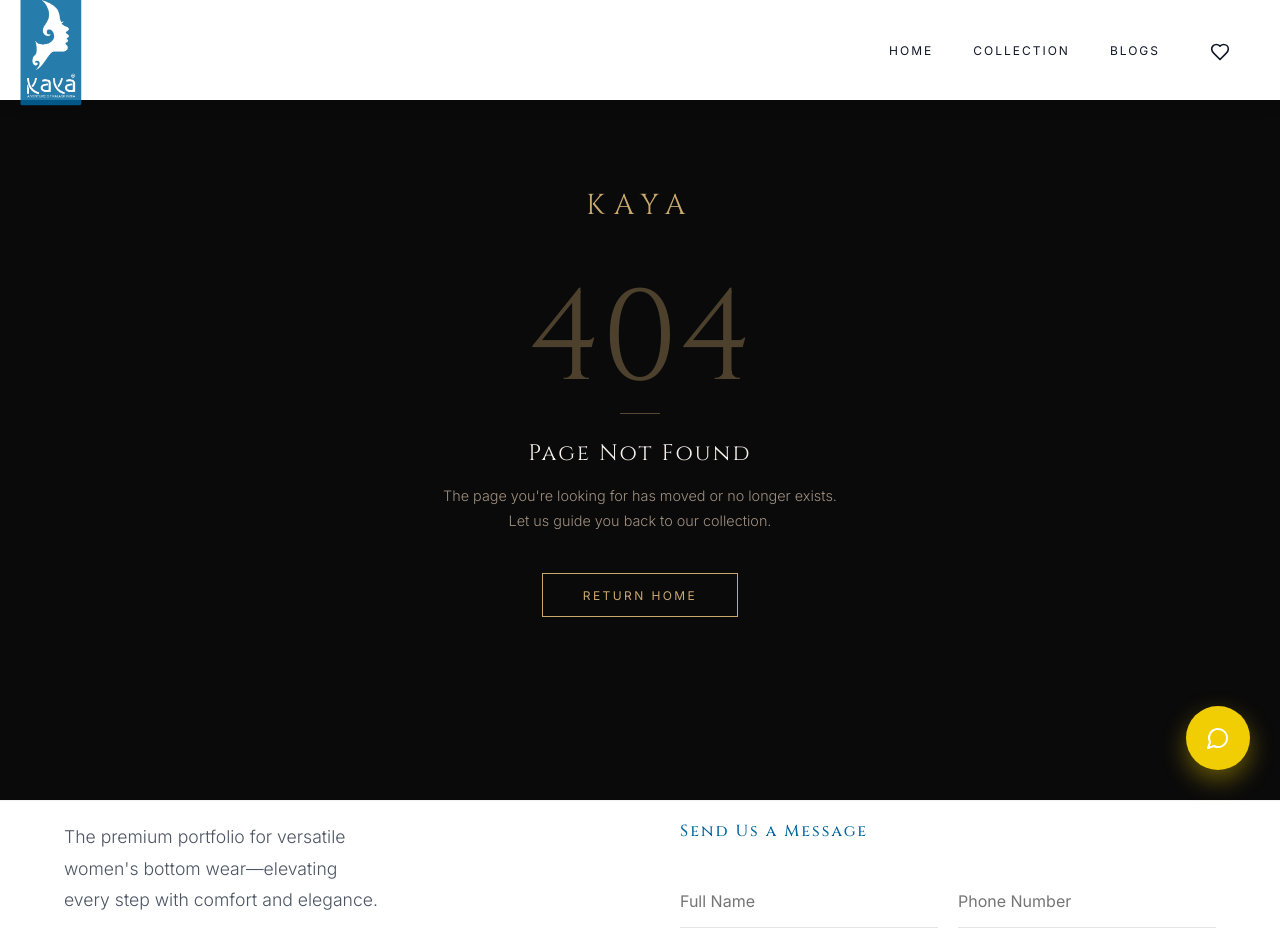
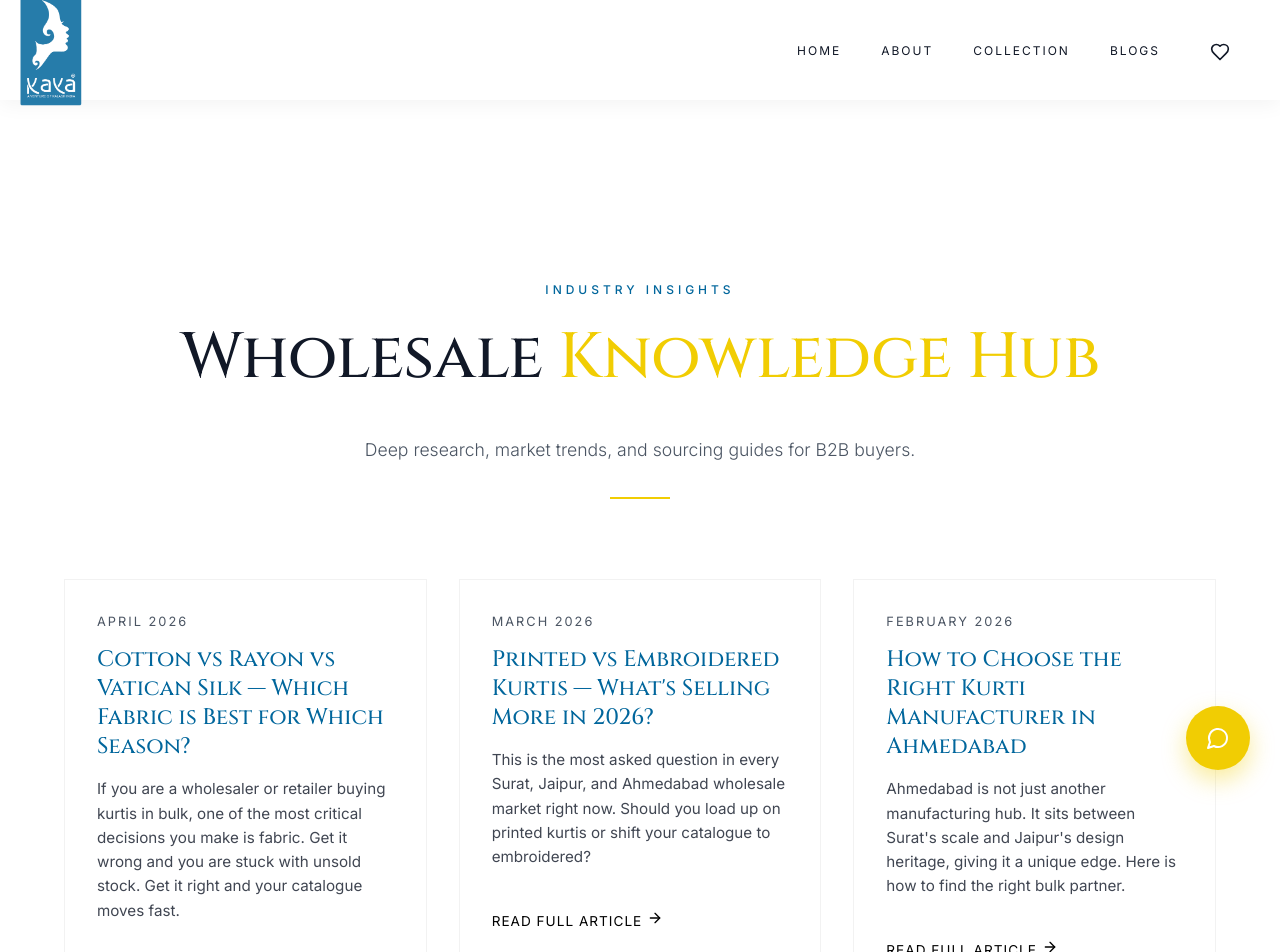
Before and after one commit to maahirgit/Kaya, a React (Vite) app: page /blogs in a window 1280 px wide. Shown: the top 952 px of the page. Built offline with nearby package versions, Linux system fonts and the light colour scheme.

Commit message:
feat: implement SEO URL architecture and fix metadata tags

```diff
--- a/src/App.jsx
+++ b/src/App.jsx
@@ -4,6 +4,8 @@
 import Home from './components/Home'
 import CollectionPage from './components/CollectionPage'
 import WishlistPage from './components/WishlistPage'
+import AboutPage from './components/AboutPage'
+import BlogsPage from './components/BlogsPage'
 import NotFound from './components/NotFound'
 import Footer from './components/Footer'
 import FloatingWhatsApp from './components/FloatingWhatsApp'
@@ -63,7 +65,10 @@
 
       <Routes>
         <Route path="/" element={<Home />} />
+        <Route path="/about" element={<AboutPage />} />
         <Route path="/collection" element={<CollectionPage />} />
+        <Route path="/blogs" element={<BlogsPage />} />
+        <Route path="/blogs/:id" element={<Home />} />
         <Route path="/wishlist" element={<WishlistPage />} />
         <Route path="*" element={<NotFound />} />
       </Routes>
--- /dev/null
+++ b/src/components/AboutPage.jsx
@@ -0,0 +1,20 @@
+import { useEffect } from 'react'
+import AboutUs from './AboutUs'
+import SEO from './SEO'
+
+export default function AboutPage() {
+  useEffect(() => {
+    window.scrollTo(0, 0)
+  }, [])
+
+  return (
+    <div style={{ paddingTop: '100px', paddingBottom: '60px' }}>
+      <SEO
+        title="About Us | Kaya"
+        description="Learn about Kaya's fast-fashion manufacturing engine in Ahmedabad."
+        url="https://yourdomain.com/about"
+      />
+      <AboutUs />
+    </div>
+  )
+}
--- a/src/components/BlogSection.jsx
+++ b/src/components/BlogSection.jsx
@@ -1,9 +1,29 @@
-import { useState } from 'react'
+import { useState, useEffect } from 'react'
 import { X, ArrowRight } from 'lucide-react'
 import { blogs } from '../data/blogs'
 
 export default function BlogSection() {
   const [activeBlog, setActiveBlog] = useState(null)
+
+  useEffect(() => {
+    // If URL has a blog ID, open it automatically
+    const path = window.location.pathname
+    if (path.startsWith('/blogs/') && path.length > 7) {
+      const blogId = path.split('/blogs/')[1]
+      const blog = blogs.find(b => b.id === blogId)
+      if (blog) setActiveBlog(blog)
+    }
+  }, [])
+
+  const handleOpenBlog = (blog) => {
+    setActiveBlog(blog)
+    window.history.pushState(null, '', `/blogs/${blog.id}`)
+  }
+
+  const handleCloseBlog = () => {
+    setActiveBlog(null)
+    window.history.pushState(null, '', '/')
+  }
 
   return (
     <section className="blog-section section-padding" id="blog">
@@ -20,6 +40,11 @@
             <div
               key={blog.id}
               className={`blog-card reveal-up delay-${(idx % 3) + 1}`}
+              onClick={() => handleOpenBlog(blog)}
+              style={{ cursor: 'pointer' }}
+              role="button"
+              tabIndex="0"
+              onKeyDown={(e) => { if (e.key === 'Enter') handleOpenBlog(blog) }}
             >
               <div className="blog-card-content">
                 <span className="blog-date">{blog.date}</span>
@@ -27,7 +52,10 @@
                 <p className="blog-excerpt">{blog.excerpt}</p>
                 <button
                   className="btn-text mt-sm"
-                  onClick={() => setActiveBlog(blog)}
+                  onClick={(e) => {
+                    e.stopPropagation();
+                    handleOpenBlog(blog);
+                  }}
                 >
                   Read Full Article <ArrowRight size={16} />
                 </button>
@@ -37,11 +65,10 @@
         </div>
       </div>
 
-
       {activeBlog && (
-        <div className="modal-overlay" onClick={() => setActiveBlog(null)}>
+        <div className="modal-overlay" onClick={handleCloseBlog}>
           <div className="modal-content blog-modal" onClick={e => e.stopPropagation()}>
-            <button className="modal-close" onClick={() => setActiveBlog(null)} aria-label="Close">
+            <button className="modal-close" onClick={handleCloseBlog} aria-label="Close">
               <X />
             </button>
             <div className="blog-modal-header">
--- /dev/null
+++ b/src/components/BlogsPage.jsx
@@ -0,0 +1,20 @@
+import { useEffect } from 'react'
+import BlogSection from './BlogSection'
+import SEO from './SEO'
+
+export default function BlogsPage() {
+  useEffect(() => {
+    window.scrollTo(0, 0)
+  }, [])
+
+  return (
+    <div style={{ paddingTop: '100px', paddingBottom: '60px' }}>
+      <SEO
+        title="Blogs & Industry Insights | Kaya"
+        description="Deep research, market trends, and sourcing guides for B2B buyers."
+        url="https://yourdomain.com/blogs"
+      />
+      <BlogSection />
+    </div>
+  )
+}
--- a/src/components/Home.jsx
+++ b/src/components/Home.jsx
@@ -4,18 +4,10 @@
 import Catalogue from '../components/Catalogue'
 import BlogSection from '../components/BlogSection'
 
-import SEO from '../components/SEO'
-
 export default function Home() {
 
   return (
     <>
-      <SEO
-        title="Kaya | Premium Women's Bottom Wear Portfolio"
-        description="Discover Kaya's premium women's bottom wear. A curated portfolio of high-end leggings, pencil pants, and designer plazos."
-        keywords="women bottom wear, premium leggings, fashion portfolio, kaya brand, designer pencil pants"
-        url="https://yourdomain.com/"
-      />
       <Hero />
       <AboutUs />
       <Catalogue />
--- a/src/components/Navbar.jsx
+++ b/src/components/Navbar.jsx
@@ -29,11 +29,10 @@
             <img src="/kaya-logo.png" alt="Kaya Logo" className="nav-logo-img" />
           </Link>
           <ul className="nav-links">
-            {isHome ? (
-              <>
-                <li><a href="#about" className="nav-link">About</a></li>
-                <li><a href="#catalogue" className="nav-link">Collection</a></li>
-                <li><a href="#blog" className="nav-link">Blogs</a></li>
+            <li><Link to="/" className="nav-link">Home</Link></li>
+            <li><Link to="/about" className="nav-link">About</Link></li>
+            <li><Link to="/collection" className="nav-link">Collection</Link></li>
+            <li><Link to="/blogs" className="nav-link">Blogs</Link></li>
 
             <li className="nav-item-wishlist">
               <Link to="/wishlist" className="nav-link wishlist-icon-link">
@@ -41,21 +40,6 @@
                 {wishlist.length > 0 && <span className="wishlist-badge">{wishlist.length}</span>}
               </Link>
             </li>
-              </>
-            ) : (
-              <>
-                <li><Link to="/" className="nav-link">Home</Link></li>
-                <li><Link to="/collection" className="nav-link">Collection</Link></li>
-                <li><Link to="/#blog" className="nav-link">Blogs</Link></li>
-
-                <li className="nav-item-wishlist">
-                  <Link to="/wishlist" className="nav-link wishlist-icon-link">
-                    <Heart size={20} className={wishlist.length > 0 ? 'text-blue fill-blue' : ''} />
-                    {wishlist.length > 0 && <span className="wishlist-badge">{wishlist.length}</span>}
-                  </Link>
-                </li>
-              </>
-            )}
           </ul>
           <div className="hamburger" onClick={() => setMenuOpen(true)}>
             <Menu />
@@ -71,9 +55,9 @@
           </button>
           <ul>
             <li><Link to="/" onClick={() => setMenuOpen(false)}>Home</Link></li>
-            <li><a href="#about" onClick={() => setMenuOpen(false)}>About</a></li>
-            <li><a href="#catalogue" onClick={() => setMenuOpen(false)}>Collection</a></li>
-            <li><a href="#blog" onClick={() => setMenuOpen(false)}>Blogs</a></li>
+            <li><Link to="/about" onClick={() => setMenuOpen(false)}>About</Link></li>
+            <li><Link to="/collection" onClick={() => setMenuOpen(false)}>Collection</Link></li>
+            <li><Link to="/blogs" onClick={() => setMenuOpen(false)}>Blogs</Link></li>
 
             <li><Link to="/wishlist" onClick={() => setMenuOpen(false)}>Wishlist ({wishlist.length})</Link></li>
           </ul>
```
Lines whose indentation alone changed are shown as unchanged.
